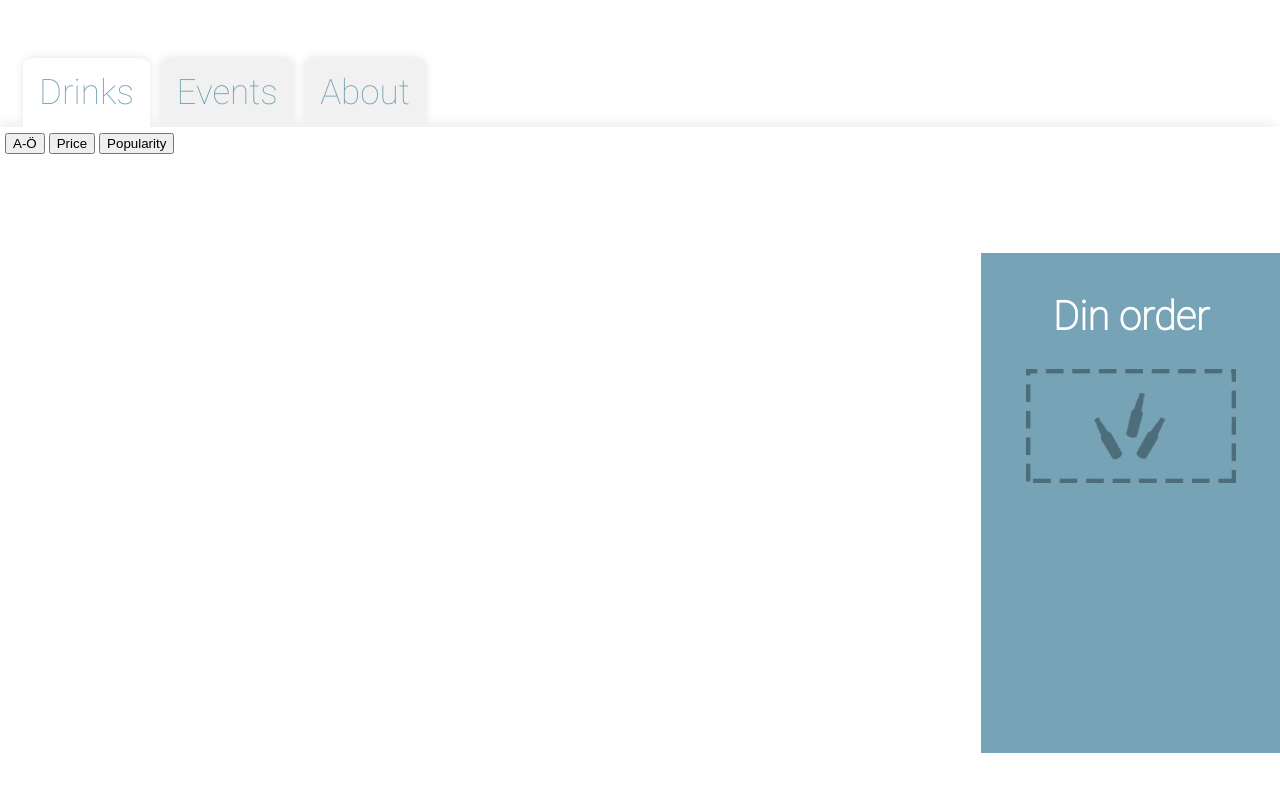
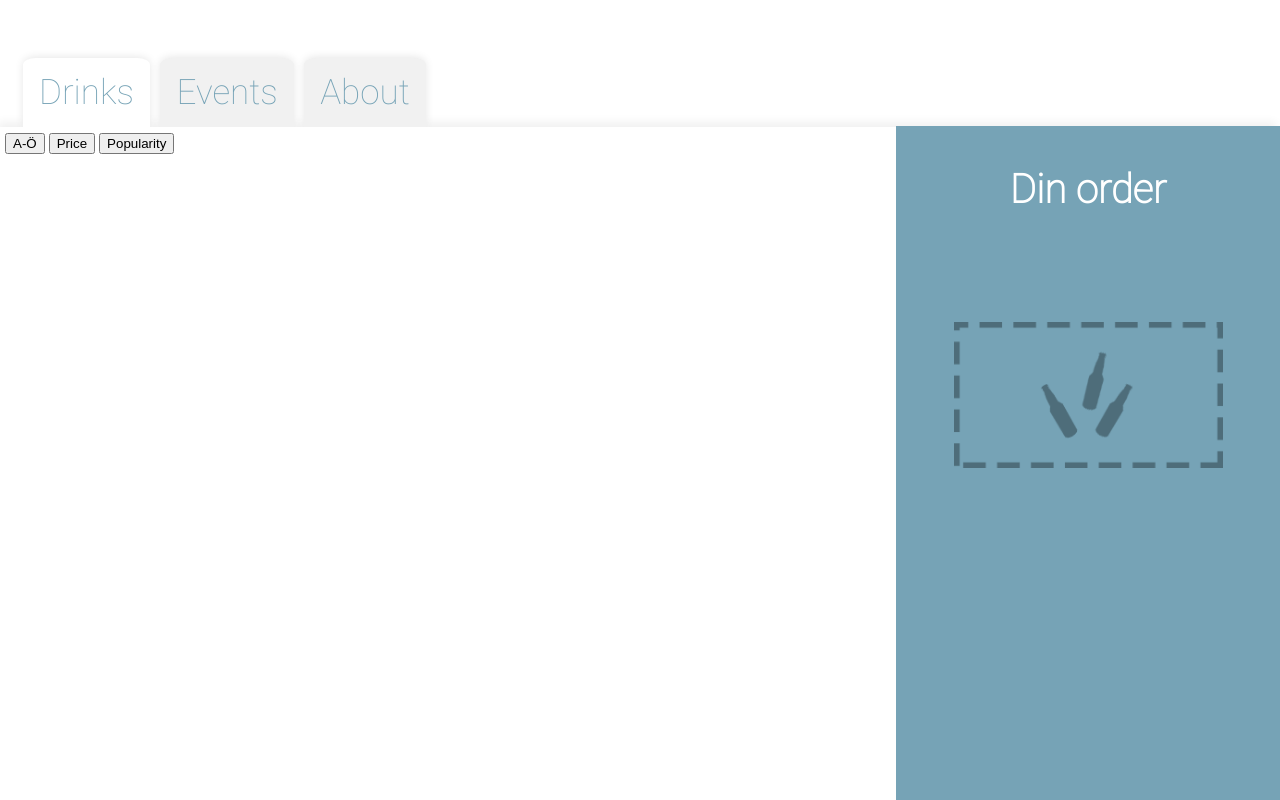
Before and after one commit to laijnaloo/FlyingDutchman, a plain HTML site: page OrderPage.html in a window 1280 px wide. Drawn offline with nearby package versions, Linux system fonts and the light colour scheme; no server answers.

Commit message:
Fixed scroll for orderBox and continued with dnd

```diff
--- a/scripts/orderBoxScroll.js
+++ b/scripts/orderBoxScroll.js
@@ -8,13 +8,11 @@ $(document).ready(function(){
     margin = parseInt(margin, 10);
     headerHeight=headerHeight+margin;
     console.log(margin);
-
     document.getElementById('orderBox').style.top = headerHeight+"px";
-
     $(window).scroll(function(){
         var scrollDistance = $(document).scrollTop();
         if(scrollDistance > headerHeight) {
-            document.getElementById('orderBox').style.top = "2px";
+            document.getElementById('orderBox').style.top = "0px";
 
         } else {
 
--- a/tabs.css
+++ b/tabs.css
@@ -127,11 +127,13 @@ CAN'T BE USED ON IPAD
     width: 100%;
 }
 
+
+
 .orderBox {
     background-color: #76a3b6;
-    width: 300px;
-    height: 500px;
-    position: absolute;
+    width: 30%;
+    height: 100vh;
+    position: fixed;
     /*left: 70%;*/
     right: 0;
     top: 0;
@@ -142,11 +144,15 @@ CAN'T BE USED ON IPAD
     background-position-x: 50%;
     color: white;
 }
+.drinks {
+
+
+}
 
 .orderContent {
     background-color: #76a3b6;
-    width: 300px;
-    height: 250px;
+    width: 30%;
+    height: 100vh;
     position: absolute;
     top:50%;
     color: white;
```
